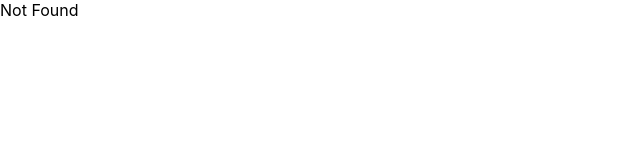
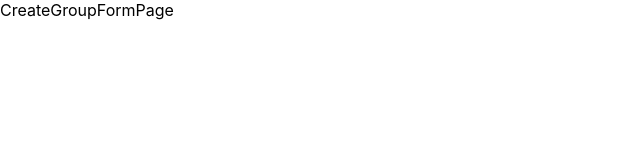
Before and after one commit to naica922/223_group3_blogProject_frontend, a React (Create React App) app in the folder react_frontend/: page /create in a window 1280 px wide. Shown: the top 160 px of the page, without its empty margins (0-640 px from the left). Built offline with nearby package versions, Linux system fonts and the light colour scheme.

Commit message:
Create pages and add them to routes

```diff
--- a/react_frontend/src/App.tsx
+++ b/react_frontend/src/App.tsx
@@ -1,13 +1,21 @@
 import React from 'react';
 import {Route, Routes} from 'react-router-dom';
 import HomePage from "./components/pages/HomePage";
+import CreateGroupFormPage from "./components/pages/CreateGroupFormPage";
+import GroupDetailPage from "./components/pages/GroupDetailPage";
+import GroupEditPage from "./components/pages/GroupEditPage";
+import GroupUpdatePage from "./components/pages/GroupUpdatePage";
 import './App.css';
 
 function App() {
   return (
       <Routes>
           <Route path="/" element={<HomePage />} />
-          <Route path="*" element={<div>Not Found</div>} />
+          <Route path="*" element={<div>Page Not Found</div>} />
+          <Route path="create" element={<CreateGroupFormPage />} />
+          <Route path="detail" element={<GroupDetailPage />} />
+          <Route path="edit" element={<GroupEditPage />} />
+          <Route path="update" element={<GroupUpdatePage />} />
       </Routes>
   );
 }
--- a/react_frontend/src/components/pages/CreateGroupFormPage.tsx
+++ b/react_frontend/src/components/pages/CreateGroupFormPage.tsx
@@ -0,0 +1,7 @@
+import React from 'react';
+
+export default function CreateGroupFormPage() {
+    return (
+        <div>CreateGroupFormPage</div>
+    );
+}
--- a/react_frontend/src/components/pages/GroupDetailPage.tsx
+++ b/react_frontend/src/components/pages/GroupDetailPage.tsx
@@ -0,0 +1,7 @@
+import React from 'react';
+
+export default function GroupDetailPage() {
+    return (
+        <div>GroupDetailPage</div>
+    );
+}
--- a/react_frontend/src/components/pages/GroupEditPage.tsx
+++ b/react_frontend/src/components/pages/GroupEditPage.tsx
@@ -0,0 +1,7 @@
+import React from 'react';
+
+export default function GroupEditPage() {
+    return (
+        <div>GroupEditPage</div>
+    );
+}
--- a/react_frontend/src/components/pages/GroupUpdatePage.tsx
+++ b/react_frontend/src/components/pages/GroupUpdatePage.tsx
@@ -0,0 +1,7 @@
+import React from 'react';
+
+export default function GroupUpdatePage() {
+    return (
+        <div>GroupUpdatePage</div>
+    );
+}
```
